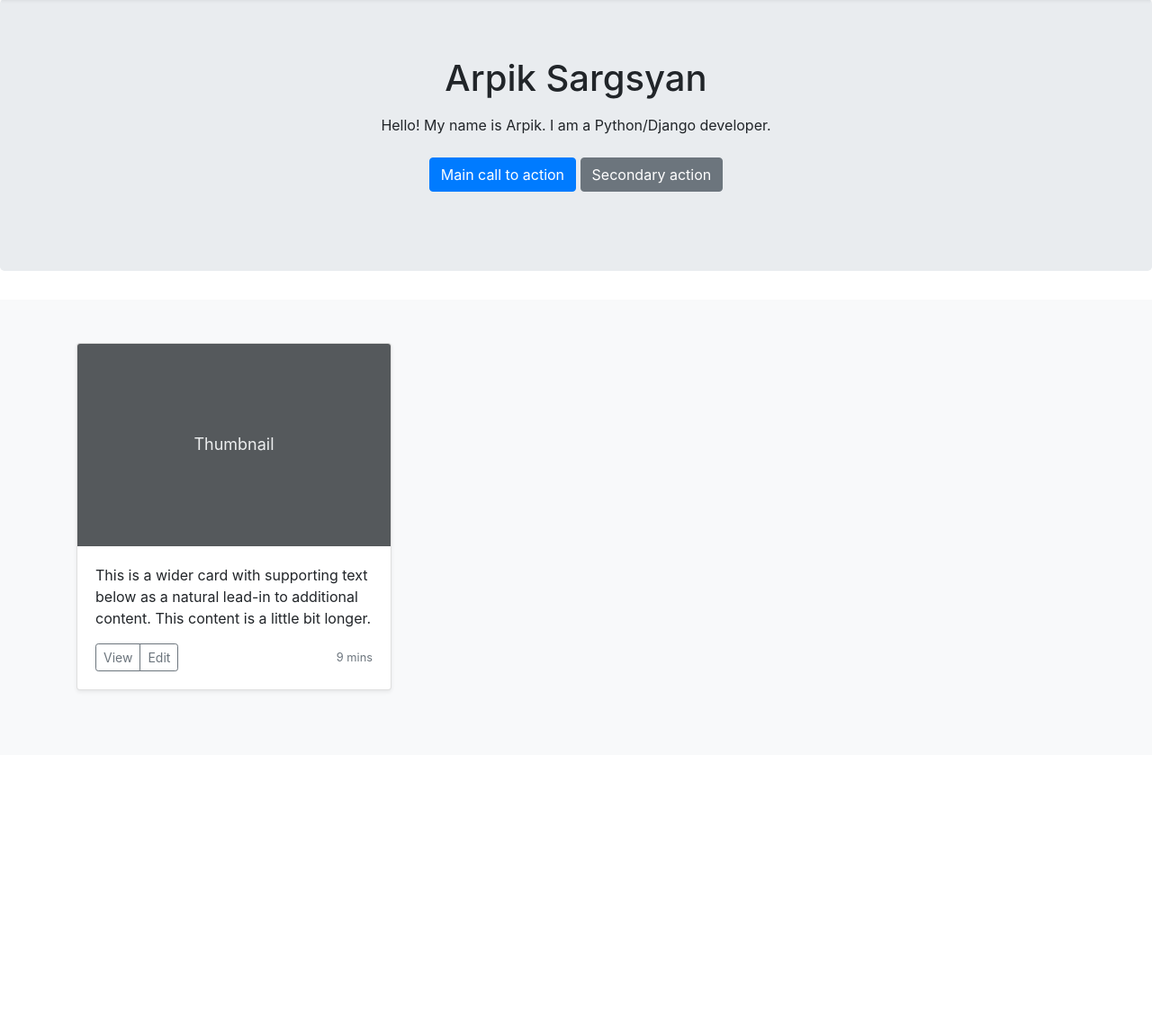
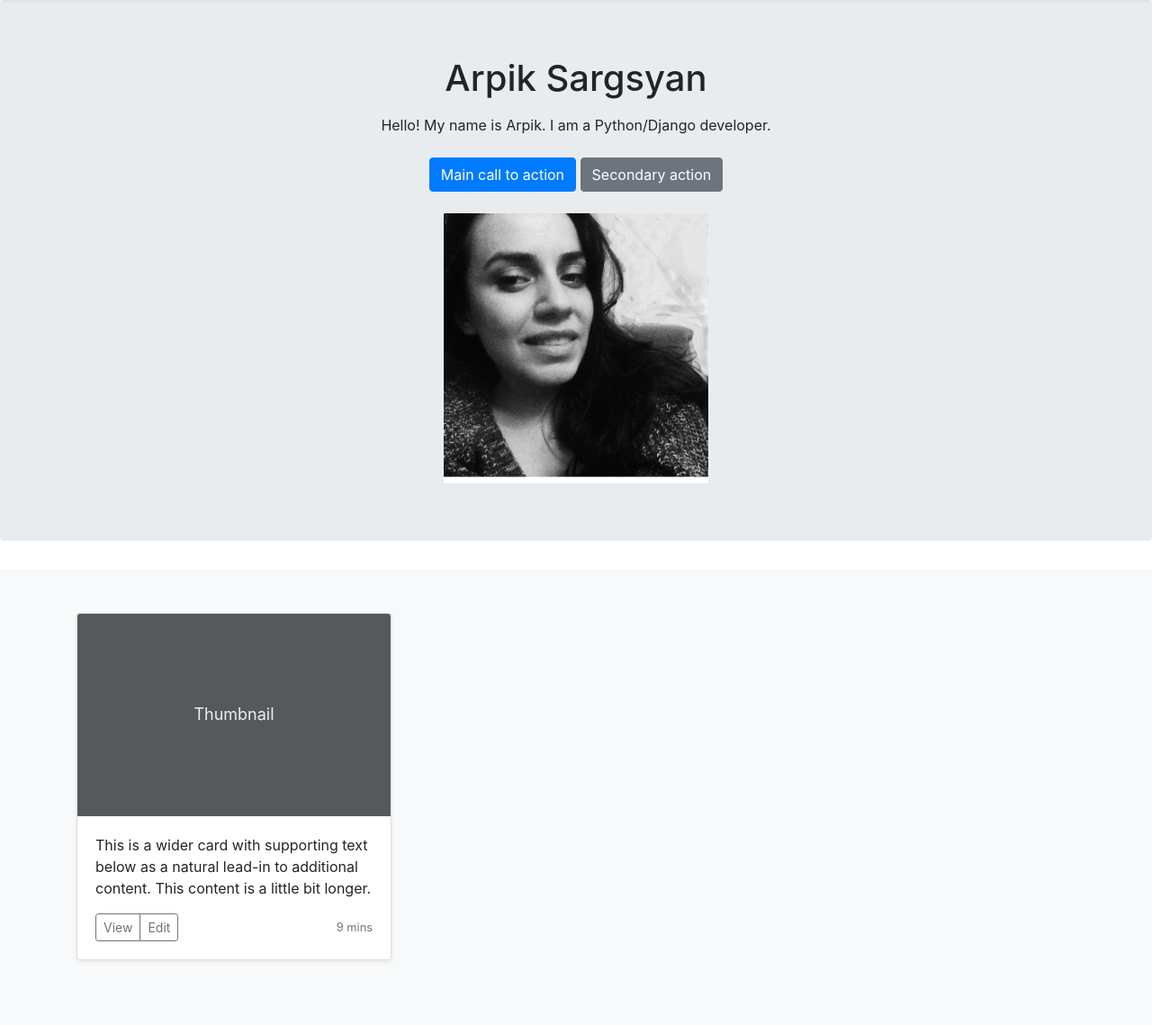
Before and after one commit to Arpik/Portfolio, a Django app: page / in a window 1280 px wide. Shown: the part 113-1252 px from the top of the page at 90% size. Before the commit the page ends 883 px from the top, so only its background shows below. Run offline with Django 3.2, Linux system fonts and the light colour scheme; data that the repository does not hold is empty; some libraries are stand-ins or nearby versions.

Commit message:
Added img to page with static.

```diff
--- a/portfolio/jobs/templates/jobs/home.html
+++ b/portfolio/jobs/templates/jobs/home.html
@@ -9,6 +9,7 @@
 
 <!doctype html>
 <html lang="en">
+{% load static %}
   <head>
     <meta charset="utf-8">
     <meta name="viewport" content="width=device-width, initial-scale=1, shrink-to-fit=no">
@@ -84,6 +85,7 @@
         <a href="#" class="btn btn-primary my-2">Main call to action</a>
         <a href="#" class="btn btn-secondary my-2">Secondary action</a>
       </p>
+      <img src = "{% static 'VUUZ8675.jpg'%}" height = 300></img>
     </div>
   </section>
 
```
